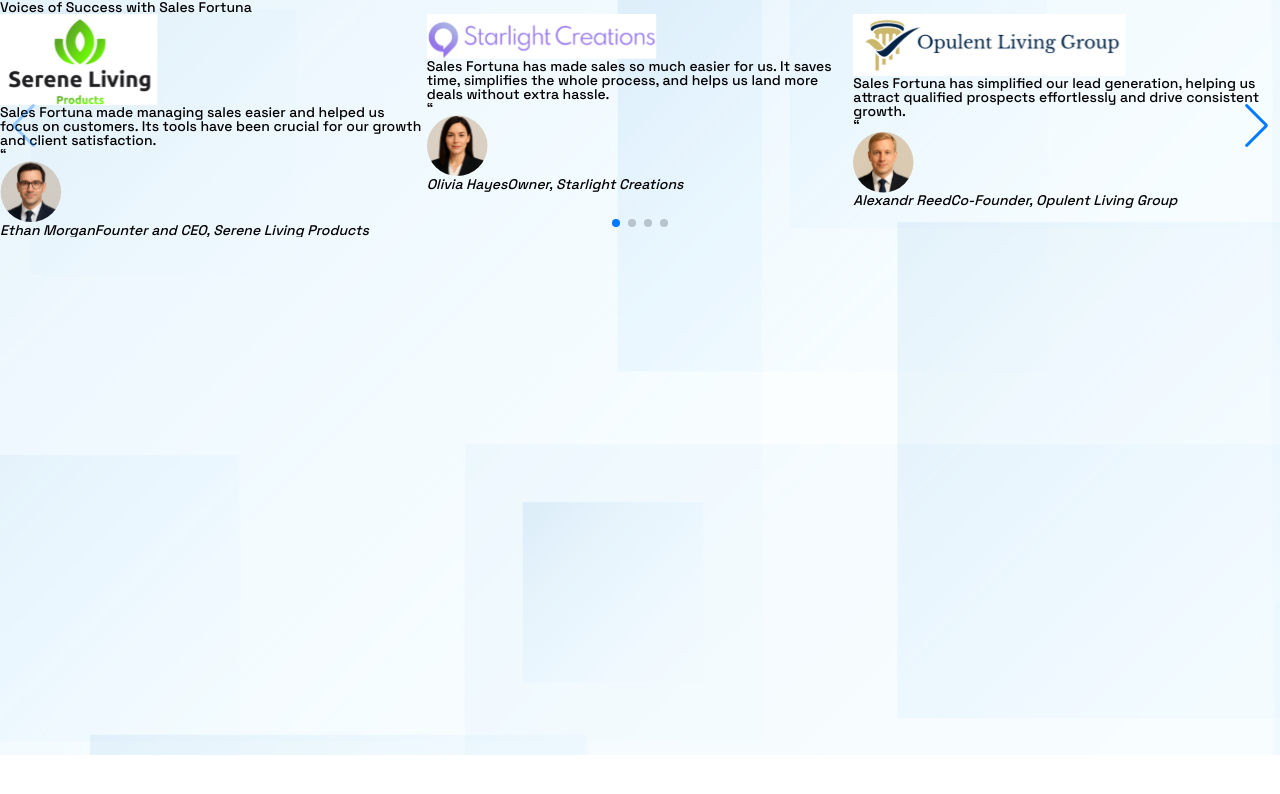
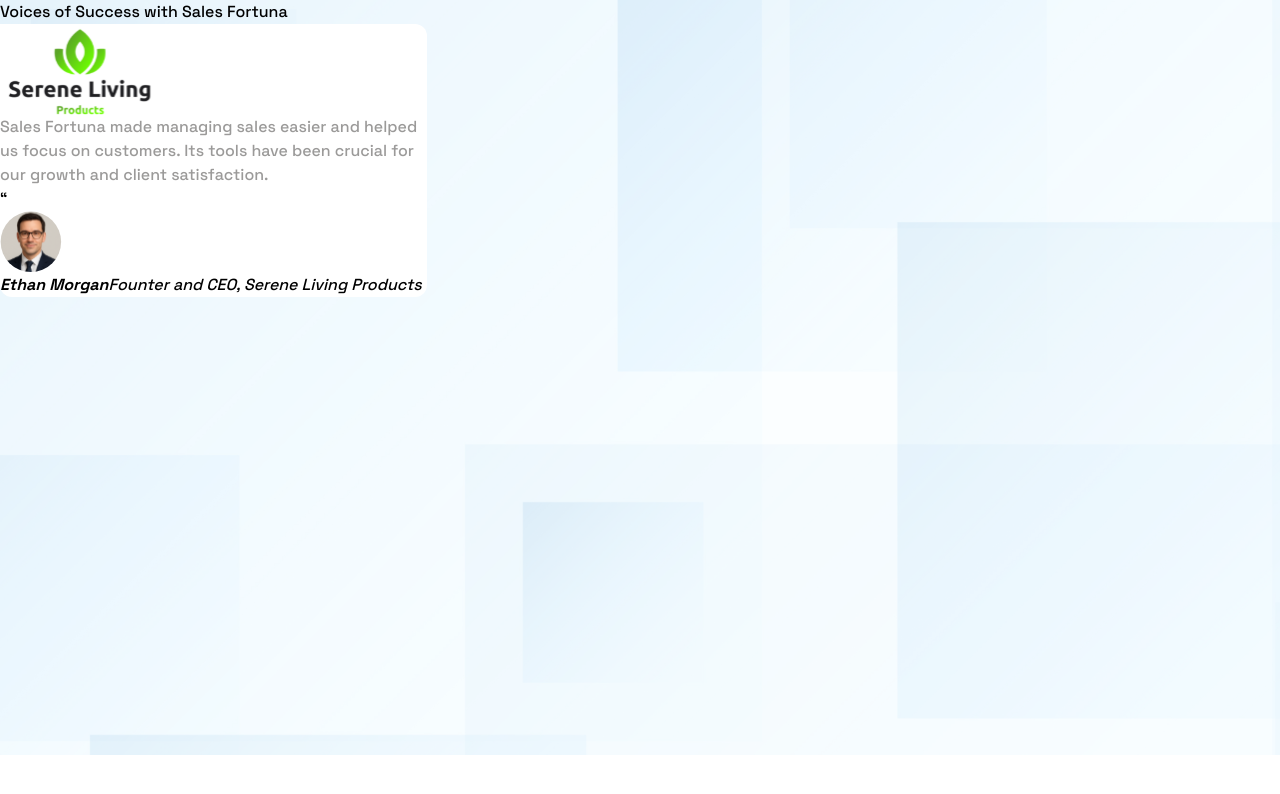
Before and after one commit to OleksandrTrokhymchuk/amazonagencyswiper, a Next.js app in the folder my-app/: page / in a window 1280 px wide. Shown: the top 794 px of the page. Built offline with nearby package versions, Linux system fonts and the light colour scheme.

Commit message:
add some styles

```diff
--- a/my-app/src/app/components/mainSwiper/mainSwiper.tsx
+++ b/my-app/src/app/components/mainSwiper/mainSwiper.tsx
@@ -23,117 +23,25 @@
               scrollbar={{ draggable: true }}
             >
                 <SwiperSlide>
+                    <div className="bg-white rounded-[12px] border border-[#B6B1B1] border-solid">
                         <Image src={SereneLivingLogoImg} alt="Serene Living Logo"/>
                         <blockquote>
-                        <p>
+                            <p className="text-[#9B9A99]">
                                 Sales Fortuna made managing sales easier and helped us focus on customers. Its tools have been crucial for our growth and client satisfaction.
                             </p>
                             <span>“</span>
                             <footer>
                                 <cite>
                                     <Image src={EthanMorganProfileImg} alt="Ethan Morgan Profile Picture"/>
-                                <div>
+                                    <div className="font-bold">
                                         Ethan Morgan
-                                    <span>Founter and CEO, Serene Living Products</span>
+                                        <span className="font-medium">Founter and CEO, Serene Living Products</span>
                                     </div>
                                 </cite>
                             </footer>
                         </blockquote>
-                </SwiperSlide>
+                    </div>
 
-                <SwiperSlide>
-                    <Image src={StarlightCreationsLogoImg} alt="Starlight Creations Logo"/>
-                    <blockquote>
-                        <p>
-                            Sales Fortuna has made sales so much easier for us. It saves time, simplifies the whole process, and helps us land more deals without extra hassle.
-                        </p>
-                        <span>“</span>
-                        <footer>
-                            <cite>
-                                <Image src={OliviaHayesImg} alt="Olivia Hayes Profile Picture"/>
-                                <div>
-                                    Olivia Hayes
-                                    <span>Owner, Starlight Creations</span>
-                                </div>
-                            </cite>
-                        </footer>
-                    </blockquote>
-                </SwiperSlide>
-
-                <SwiperSlide>
-                    <Image src={OpulentLivingGroupLogoImg} alt="Opulent Living Group Logo"/>
-                    <blockquote>
-                        <p>
-                            Sales Fortuna has simplified our lead generation, helping us attract qualified prospects effortlessly and drive consistent growth.
-                        </p>
-                        <span>“</span>
-                        <footer>
-                            <cite>
-                                <Image src={AlexandrReedProfileImg} alt="Alexandr Reed Profile Picture"/>
-                                <div>
-                                    Alexandr Reed
-                                    <span>Co-Founder, Opulent Living Group</span>
-                                </div>
-                            </cite>
-                        </footer>
-                    </blockquote>
-                </SwiperSlide>
-
-                <SwiperSlide>
-                    <Image src={SereneLivingLogoImg} alt="Serene Living Logo"/>
-                    <blockquote>
-                        <p>
-                            Sales Fortuna made managing sales easier and helped us focus on customers. Its tools have been crucial for our growth and client satisfaction.
-                        </p>
-                        <span>“</span>
-                        <footer>
-                            <cite>
-                                <Image src={EthanMorganProfileImg} alt="Ethan Morgan Profile Picture"/>
-                                <div>
-                                    Ethan Morgan
-                                    <span>Founter and CEO, Serene Living Products</span>
-                                </div>
-                            </cite>
-                        </footer>
-                    </blockquote>
-                </SwiperSlide>
-
-                <SwiperSlide>
-                    <Image src={StarlightCreationsLogoImg} alt="Starlight Creations Logo"/>
-                    <blockquote>
-                        <p>
-                            Sales Fortuna has made sales so much easier for us. It saves time, simplifies the whole process, and helps us land more deals without extra hassle.
-                        </p>
-                        <span>“</span>
-                        <footer>
-                            <cite>
-                                <Image src={OliviaHayesImg} alt="Olivia Hayes Profile Picture"/>
-                                <div>
-                                    Olivia Hayes
-                                    <span>Owner, Starlight Creations</span>
-                                </div>
-                            </cite>
-                        </footer>
-                    </blockquote>
-                </SwiperSlide>
-
-                <SwiperSlide>
-                    <Image src={OpulentLivingGroupLogoImg} alt="Opulent Living Group Logo"/>
-                    <blockquote>
-                        <p>
-                            Sales Fortuna has simplified our lead generation, helping us attract qualified prospects effortlessly and drive consistent growth.
-                        </p>
-                        <span>“</span>
-                        <footer>
-                            <cite>
-                                <Image src={AlexandrReedProfileImg} alt="Alexandr Reed Profile Picture"/>
-                                <div>
-                                    Alexandr Reed
-                                    <span>Co-Founder, Opulent Living Group</span>
-                                </div>
-                            </cite>
-                        </footer>
-                    </blockquote>
                 </SwiperSlide>
             </Swiper>
         </>
--- a/my-app/src/app/styles/globals.css
+++ b/my-app/src/app/styles/globals.css
@@ -1,4 +1,5 @@
 @import './reset.css';
+@import "tailwindcss";
 @import "tailwindcss/preflight";
 @tailwind utilities;
 @import 'swiper/css';
--- a/my-app/src/app/styles/reset.css
+++ b/my-app/src/app/styles/reset.css
@@ -1,4 +1,4 @@
-* { padding: 0; margin: 0; border: 0; }
+/* * { padding: 0; margin: 0; border: 0; }
 *,
 *:before,
 *:after { -moz-box-sizing: border-box; -webkit-box-sizing: border-box; box-sizing: border-box; }
@@ -17,3 +17,4 @@
 ul, li { list-style: none; }
 img { vertical-align: top; }
 h1, h2, h3, h4, h5, h6 { font-size: inherit; font-weight: inherit; }
+cite { font-style: normal; } */
```
Lines whose indentation alone changed are shown as unchanged.
